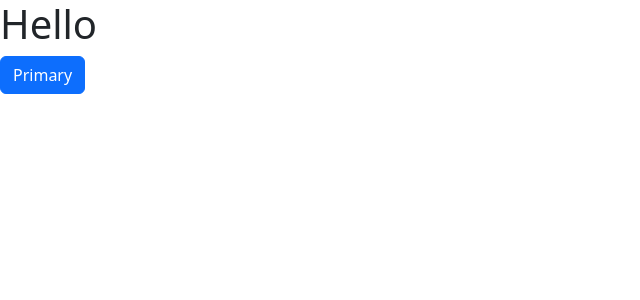
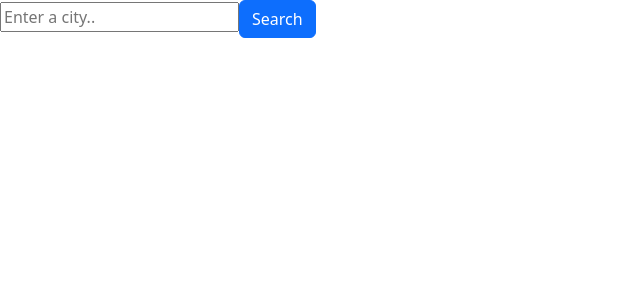
Before and after one commit to manishareddy842/week5react, a React (Create React App) app: page / in a window 1280 px wide. Shown: the top 300 px of the page, without its empty margins (0-640 px from the left). Built offline with nearby package versions, Linux system fonts and the light colour scheme.

Commit message:
Update App.js

```diff
--- a/src/App.js
+++ b/src/App.js
@@ -3,8 +3,15 @@ import 'bootstrap/dist/css/bootstrap.min.css';
 export default function App(){
   return(
     <div>
-    <h1> Hello </h1>
-    <button type="button" class="btn btn-primary">Primary</button>
+      <form>
+        <input type="text" placeholder="Enter a city.."></input>
+        <span>
+          <button type="button" class="btn btn-primary">Search</button>
+        </span>
+      </form>
+      <div class ="conatiner">
+
+    </div>
     </div>
   )
 }
```
